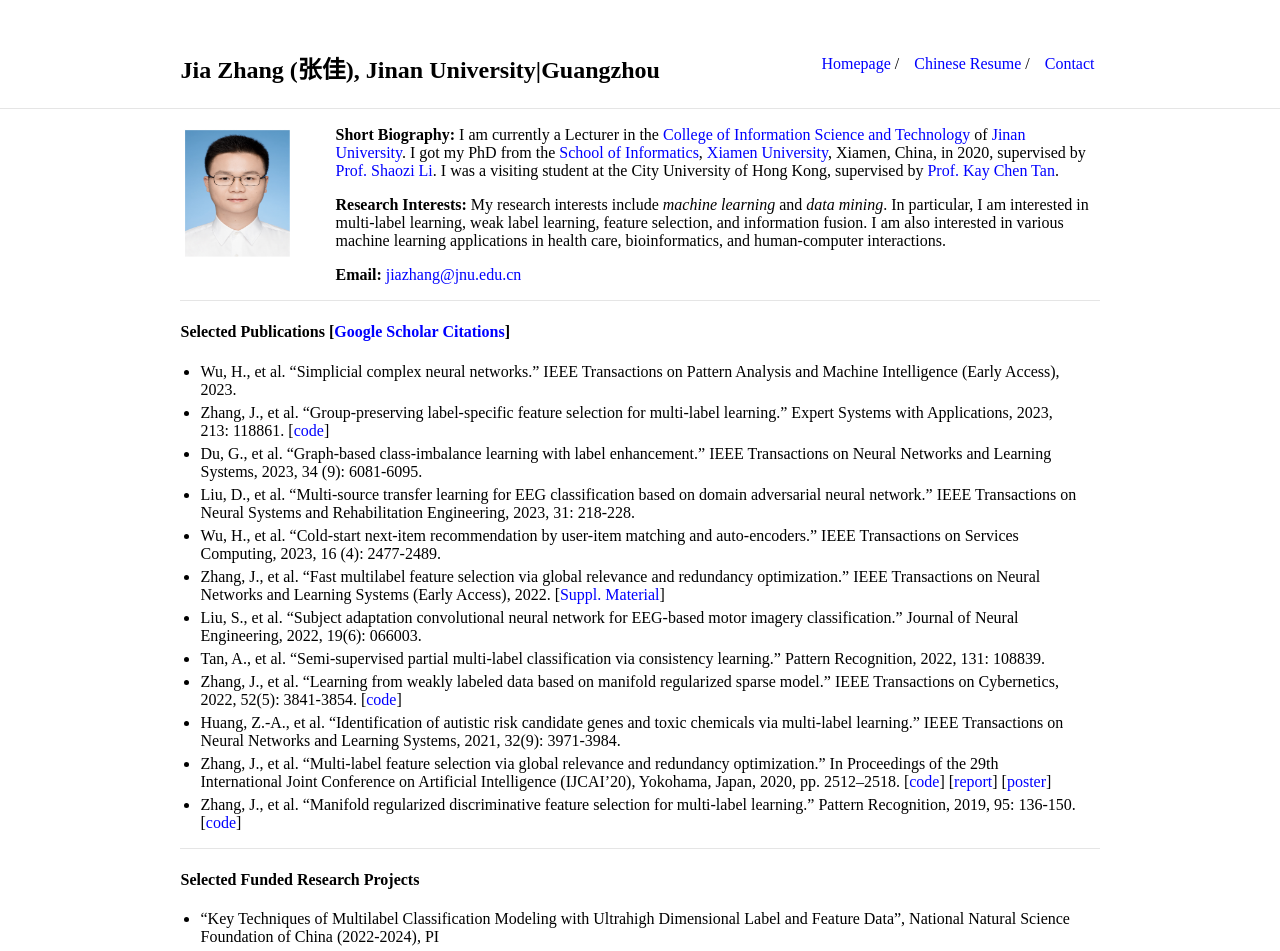
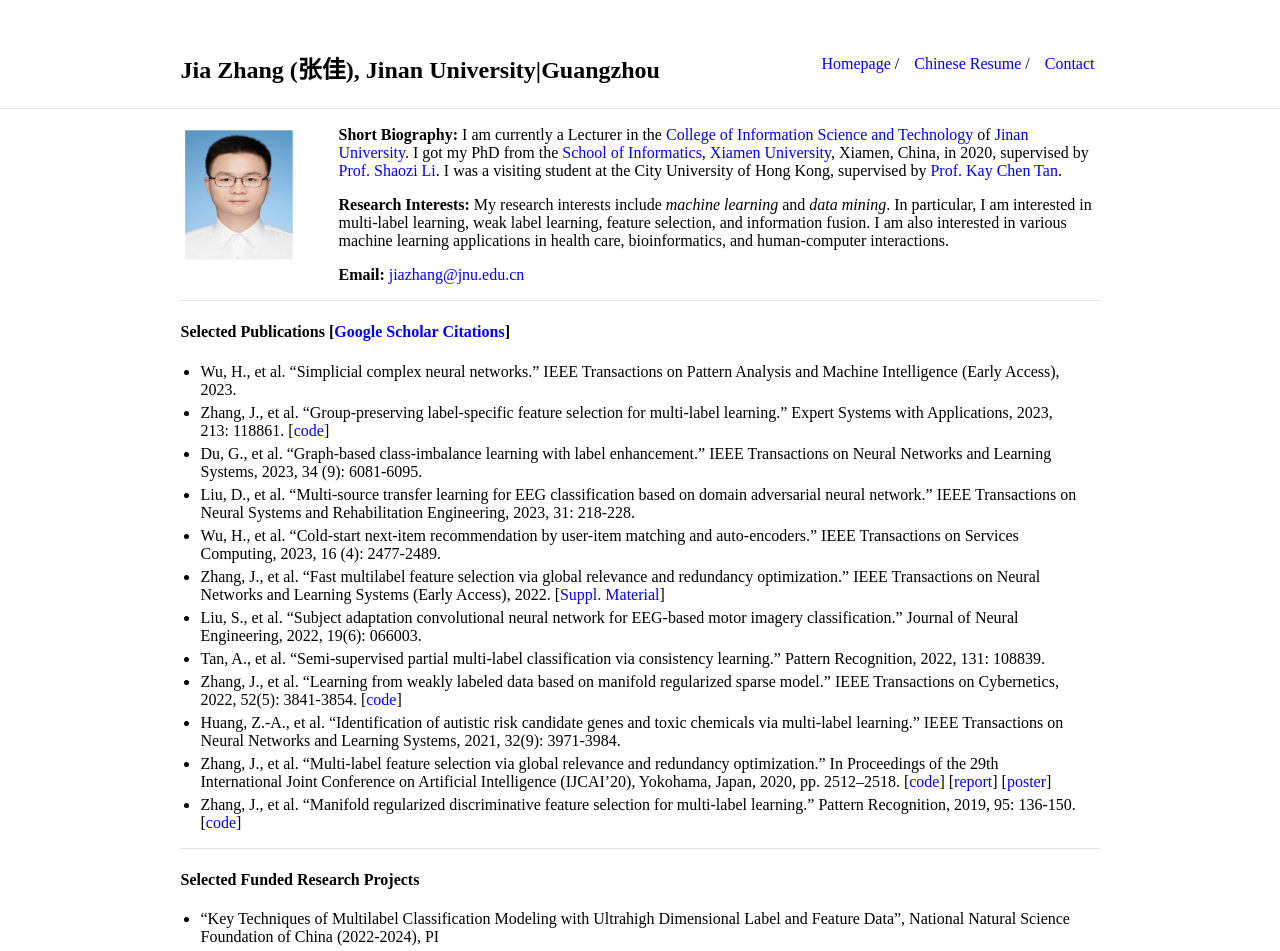
Before and after one commit to jiazhang-ml/jiazhang-ml.github.io, a Jekyll site: the page built from index.md, in a window 1280 px wide. Shown: the top 951 px of the page. Built offline with Jekyll 4.4.1, drawn with Linux system fonts in a browser that asks for light colours.

Commit message:
Update typography.scss

```diff
--- a/_sass/typography.scss
+++ b/_sass/typography.scss
@@ -37,8 +37,8 @@
         font-style: italic;
     }
     .profile-picture {
-        height: 135px;
-        width: 115px;
+        height: 138px;
+        width: 118px;
         position: relative;
         margin: 0px 40px 10px 0px;
         float: left;
```
